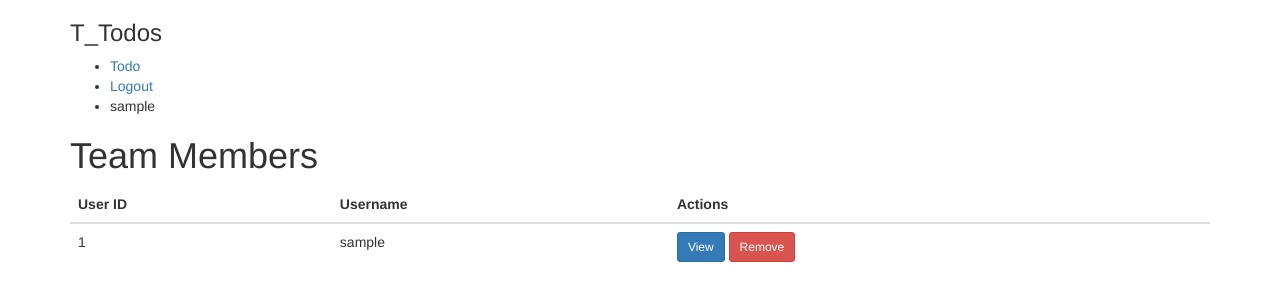
After one commit to qkrwldns/t_todos, a Flask app: page /team in a window 1280 px wide. The commit adds this page. Shown: the top 301 px of the page. Run offline with Flask 3, Linux system fonts and the light colour scheme; a user stored in the database is signed in; tables that the repository leaves empty or names only in its code hold one stand-in row (values such as "Sample post"); some libraries are stand-ins or nearby versions.

Commit message:
팀 편집까지 진행 중

```diff
--- a/app.py
+++ b/app.py
@@ -1,69 +1,270 @@
-from flask import Flask, render_template, redirect, url_for, request, flash
-from flask_bootstrap import Bootstrap
+from flask import Flask, render_template, redirect, url_for, request, flash, session, current_app, jsonify
 from flask_mysqldb import MySQL
-from flask_wtf import FlaskForm
-from wtforms import StringField, PasswordField, SubmitField
-from wtforms.validators import DataRequired
+from flask_login import LoginManager, login_user, login_required, logout_user, current_user, UserMixin
 import os
 from dotenv import load_dotenv
+from flask_bootstrap import Bootstrap
+from forms import LoginForm, RegisterForm  # forms.py에 정의된 WTForms 폼
 
 load_dotenv()
 app = Flask(__name__)
 app.config['SECRET_KEY'] = os.getenv('SECRET_KEY')
 app.config['MYSQL_HOST'] = 'localhost'
 app.config['MYSQL_USER'] = 'root'
-app.config['MYSQL_PASSWORD'] = os.getenv('PASSWORD')
+app.config['MYSQL_PASSWORD'] = os.getenv('MYSQL_PASSWORD')
 app.config['MYSQL_DB'] = 't_todos'
-
-Bootstrap(app)
 mysql = MySQL(app)
 
-class LoginForm(FlaskForm):
-    username = StringField('Name', validators=[DataRequired()])
-    password = PasswordField('Password', validators=[DataRequired()])
-    submit = SubmitField('Login')
+login_manager = LoginManager()
+login_manager.init_app(app)
+Bootstrap(app)
 
-class RegisterForm(FlaskForm):
-    username = StringField('Name', validators=[DataRequired()])
-    password = PasswordField('Password', validators=[DataRequired()])
-    submit = SubmitField('Register')
+# Flask-Login의 사용자 로더 설정
+@login_manager.user_loader
+def load_user(user_id):
+    cursor = mysql.connection.cursor()
+    cursor.execute("SELECT UserID, Username, TeamID FROM Users WHERE UserID = %s", (user_id,))
+    user_data = cursor.fetchone()
+    cursor.close()
+
+    if user_data:
+        user = User(user_data[0], user_data[1], user_data[2])  # Assuming the third column is TeamID
+        return user
+    return None
+
+class User(UserMixin):
+    def __init__(self, id, username, team_id=None):
+        self.id = str(id)
+        self.username = username
+        self.team_id = team_id
+
 
 @app.route('/', methods=['GET', 'POST'])
-def index():
-    login_form = LoginForm()
-    register_form = RegisterForm()
-    if login_form.validate_on_submit():
-        # 로그인 검증 로직
+def login_or_register():
+    # 현재 사용자가 이미 로그인한 경우 홈 페이지로 리디렉션
+    if current_user.is_authenticated:
+        return redirect(url_for('home'))
+
+    if request.method == 'POST':
+        action = request.form.get('action')
+
+        if action == 'login':
+            username = request.form['username']
+            password = request.form['password']
+            cursor = mysql.connection.cursor()
+
+            # 먼저 username으로 사용자 조회
+            cursor.execute('SELECT * FROM Users WHERE Username = %s', (username,))
+            user_data = cursor.fetchone()
+            if user_data:
+                # 사용자가 존재하면 비밀번호 비교
+                # 2열은 비번
+                if str(password) == str(user_data[2]):
+                    # 비밀번호가 일치하면 로그인 처리
+                    user = User(user_data[0], user_data[1])  # 첫 번째 컬럼이 UserID
+                    login_user(user)
+                    session['username'] = username
+                    return redirect(url_for('home'))
+                else:
+                    # 비밀번호 불일치
+                    flash('Incorrect password. Please try again.', 'danger')
+            else:
+                # 사용자가 존재하지 않음
+                flash('No account found with that username. Please sign up.', 'danger')
+        elif action == 'register':
+            username = request.form['username']
+            password = request.form['password']
+            cursor = mysql.connection.cursor()
+            cursor.execute('INSERT INTO Users (Username, Password) VALUES (%s, %s)', (username, password))
+            mysql.connection.commit()
+            flash('Your account has been created! You are now able to log in', 'success')
+            return redirect(url_for('login_or_register'))
+
+    return render_template('index.html')
+# 로그아웃 라우트
+@app.route('/logout')
+def logout():
+    logout_user()
+    return redirect(url_for('login_or_register'))
+
+
+# 홈 라우트
+@app.route('/home')
+@login_required
+def home():
+    cursor = mysql.connection.cursor()
+
+    # 현재 로그인한 사용자의 정보를 불러오기
+    cursor.execute("SELECT TeamID FROM Users WHERE UserID = %s", (current_user.id,))
+    user_info = cursor.fetchone()
+    cursor.close()
+
+    # User 정보가 존재하고 TeamID가 1인 경우에만 todos를 불러오기
+    if user_info and user_info[0] == 1:
+        cursor = mysql.connection.cursor()
+        cursor.execute("SELECT TodoID, UserID, Title, IsCompleted FROM Todos WHERE UserID = %s", (current_user.id,))
+        todos_tuples = cursor.fetchall()
+        cursor.close()
+
+        # Convert tuples to dictionaries
+        todos = [
+            {'TodoID': todo[0], 'UserID': todo[1], 'Title': todo[2], 'IsCompleted': todo[3]}
+            for todo in todos_tuples
+        ]
+        return render_template('home.html', name=current_user.username, todos=todos)
+
+    # TeamID가 1이 아닌 경우 또는 user_info가 없는 경우 메시지 표시
+    return render_template('home.html', name=current_user.username, message="You don't have permission to view these todos.")
+
+# todo 추가 라우트
+@app.route('/add_todo', methods=['POST'])
+@login_required
+def add_todo():
+    title = request.form.get('title')
+    if title:
         cursor = mysql.connection.cursor()
         cursor.execute(
-            'SELECT * FROM users WHERE Username=%s AND Password=%s',
-            (login_form.username.data, login_form.password.data)
-        )
-        user = cursor.fetchone()
-        cursor.close()
-        if user:
-            # 세션 생성 및 메인 페이지로 리다이렉트
-            return redirect(url_for('main'))
-        else:
-            # 로그인 실패
-            flash('Invalid username or password')
-    elif register_form.validate_on_submit():
-        # 회원가입 로직
-        cursor = mysql.connection.cursor()
-        cursor.execute(
-            'INSERT INTO users (Username, Password) VALUES (%s, %s)',
-            (register_form.username.data, register_form.password.data)
+            "INSERT INTO Todos (UserID, Title, IsCompleted) VALUES (%s, %s, %s)",
+            (current_user.id, title, False)
         )
         mysql.connection.commit()
-        cursor.close()
-        flash('Registration successful! Please login.')
-        return redirect(url_for('index'))
-    return render_template('index.html', login_form=login_form, register_form=register_form)
+        cursor.close()  # Close the cursor after operation
+    return redirect(url_for('home'))
 
-@app.route('/main')
-def main():
-    # 메인 페이지 로직
-    return render_template('main.html')
+
+# todo 토글로 완료 // 미완료
+@app.route('/toggle_todo/<int:todo_id>', methods=['POST'])
+@login_required
+def toggle_todo(todo_id):
+    # Convert the checkbox 'on' or None to True/False
+    is_completed = request.form.get('is_completed') == 'on'
+    cursor = mysql.connection.cursor()
+    cursor.execute(
+        "UPDATE Todos SET IsCompleted = %s WHERE TodoID = %s AND UserID = %s",
+        (is_completed, todo_id, current_user.id)
+    )
+    mysql.connection.commit()
+    cursor.close()  # Close the cursor after operation
+    return redirect(url_for('home'))
+
+# todo 삭제 라우트
+@app.route('/delete_todo/<int:todo_id>', methods=['POST'])
+@login_required
+def delete_todo(todo_id):
+    cursor = mysql.connection.cursor()
+    cursor.execute("DELETE FROM Todos WHERE TodoID = %s AND UserID = %s", (todo_id, current_user.id))
+    mysql.connection.commit()
+    cursor.close()
+    return redirect(url_for('home'))
+
+# todo 편집 글 불러오기 라우트
+@app.route('/edit_todo/<int:todo_id>')
+@login_required
+def edit_todo(todo_id):
+    cursor = mysql.connection.cursor()
+    cursor.execute("SELECT TodoID, UserID, Title, IsCompleted FROM Todos WHERE TodoID = %s AND UserID = %s", (todo_id, current_user.id))
+    todo_tuple = cursor.fetchone()
+    cursor.close()
+
+    if todo_tuple:
+        # Convert the tuple to a dictionary
+        todo = {
+            'TodoID': todo_tuple[0],
+            'UserID': todo_tuple[1],
+            'Title': todo_tuple[2],
+            'IsCompleted': todo_tuple[3]
+        }
+        return render_template('edit_todo.html', todo=todo)
+    else:
+        flash('Todo item not found.')
+        return redirect(url_for('home'))
+
+ # todo 실질적 편집 후 추가 라우트
+@app.route('/update_todo/<int:todo_id>', methods=['POST'])
+@login_required
+def update_todo(todo_id):
+    title = request.form.get('title')
+    cursor = mysql.connection.cursor()
+    cursor.execute("UPDATE Todos SET Title = %s WHERE TodoID = %s AND UserID = %s", (title, todo_id, current_user.id))
+    mysql.connection.commit()
+    cursor.close()
+    return redirect(url_for('home'))
+
+# 팀 -----------------------------------------------------------------------
+
+# 팀 라우트
+@app.route('/team')
+@login_required
+def team():
+    if current_user.team_id is None:
+        flash("You are not assigned to a team.")
+        return redirect(url_for('home'))
+
+    cursor = mysql.connection.cursor()
+    # 현재 사용자와 같은 TeamID를 가진 사용자들의 정보를 가져옵니다.
+    cursor.execute("SELECT UserID, Username FROM Users WHERE TeamID = %s", (current_user.team_id,))
+    team_members_tuples = cursor.fetchall()
+    cursor.close()
+
+    # 튜플을 딕셔너리로 변환
+    team_members = [
+        {'UserID': member[0], 'Username': member[1]}
+        for member in team_members_tuples
+    ]
+
+    return render_template('team.html', name=current_user.username,current_page='team', team_members=team_members)
+
+# 팀 실질적 편집 라우트
+@app.route('/edit_team_member/<int:user_id>')
+@login_required
+def edit_team_member(user_id):
+    cursor = mysql.connection.cursor(dictionary=True)
+    cursor.execute("SELECT UserID, Username, ProfilePic FROM Users WHERE UserID = %s", (user_id,))
+    user_details = cursor.fetchone()
+    cursor.close()
+
+    if user_details:
+        # If user details are found, pass them to the template.
+        return render_template('team_edit.html', user=user_details)
+    else:
+        # If no details are found, redirect to the team page with an error message.
+        flash('No user found with that ID.', 'danger')
+        return redirect(url_for('team'))
+
+# 팀 실질적 편집 라우트
+@app.route('/process_edit_team_member/<int:user_id>', methods=['POST'])
+@login_required
+def process_edit_team_member(user_id):
+    new_username = request.form.get('username')
+    # Add additional fields as necessary, and don't forget to validate the inputs
+
+    # Update the database with the new details
+    cursor = mysql.connection.cursor()
+    cursor.execute("UPDATE Users SET Username = %s WHERE UserID = %s", (new_username, user_id))
+    mysql.connection.commit()
+    cursor.close()
+
+    flash('Team member updated successfully!', 'success')
+    return redirect(url_for('team'))
+
+
+# 팀 삭제 라우트
+@app.route('/delete_team_member/<int:user_id>', methods=['POST'])
+@login_required
+def delete_team_member(user_id):
+    cursor = mysql.connection.cursor()
+    cursor.execute("UPDATE Users SET TeamID = NULL WHERE UserID = %s", (user_id,))
+    mysql.connection.commit()
+    cursor.close()
+    flash('Team member removed successfully!', 'success')
+    return redirect(url_for('team'))
+
+# 채팅 -----------------------------------------------------------------------
+
+# 채팅 라우트
+@app.route('/chat')
+def chat():
+    return render_template('chat.html', current_page='chat')
 
 
 if __name__ == '__main__':
--- /dev/null
+++ b/templates/nav.html
@@ -0,0 +1,31 @@
+{% block content %}
+<header>
+    <h3>T_Todos</h3>
+    <div class="my-menu-btn">
+        <span class="my-menu-btn-burger"></span>
+    </div>
+    <nav class="my-nav">
+        <div class="my-menu-btn">
+            <span class="my-menu-btn-burger"></span>
+        </div>
+        <ul class="my-menu-nav">
+            {% if current_page != 'team' %}
+            <li class="my-menu-nav-item">
+                <a href="{{ url_for('team') }}" class="my-menu-nav-link">Team</a>
+            </li>
+            {% endif %}
+            {% if current_page != 'home' %}
+                <li class="my-menu-nav-item">
+                    <a href="{{ url_for('home') }}" class="my-menu-nav-link">Todo</a>
+                </li>
+            {% endif %}
+            <li class="my-menu-nav-item">
+                <a href="{{ url_for('logout') }}" class="my-menu-nav-link">Logout</a>
+            </li>
+            <li class="my-menu-nav-item">
+                <p>{{ name }}</p>
+            </li>
+        </ul>
+    </nav>
+</header>
+{% endblock %}
--- /dev/null
+++ b/templates/team.html
@@ -0,0 +1,34 @@
+{% extends "bootstrap/base.html" %}
+{% block content %}
+<div class="container">
+    {% include "nav.html" %}
+    <h1>Team Members</h1>
+    <!-- Team Members List -->
+    <table class="table">
+        <thead>
+            <tr>
+                <th>User ID</th>
+                <th>Username</th>
+                <th>Actions</th>
+            </tr>
+        </thead>
+        <tbody>
+            {% for member in team_members %}
+            <tr>
+                <td>{{ member.UserID }}</td>
+                <td>{{ member.Username }}</td>
+                <td>
+                    <!-- Replace with actual action links or buttons if needed -->
+                    <a href="{{ url_for('edit_team_member', user_id=member.UserID) }}" class="btn btn-primary btn-sm">View</a>
+                    <a href="{{ url_for('delete_team_member', user_id=member.UserID) }}" class="btn btn-danger btn-sm">Remove</a>
+                </td>
+            </tr>
+            {% else %}
+            <tr>
+                <td colspan="3">No team members found.</td>
+            </tr>
+            {% endfor %}
+        </tbody>
+    </table>
+</div>
+{% endblock %}
```
Also changed, not shown: forms.py (added, +31 -0 lines), templates/base.html (added, +29 -0 lines), templates/edit_todo.html (added, +10 -0 lines), templates/home.html (added, +36 -0 lines), templates/index.html (+24 -32 lines), templates/main.html (deleted, +0 -9 lines), templates/team_edit.html (added, +19 -0 lines), static/css/main.css (added), static/js/main.js (added), templates/chat.html (added).
